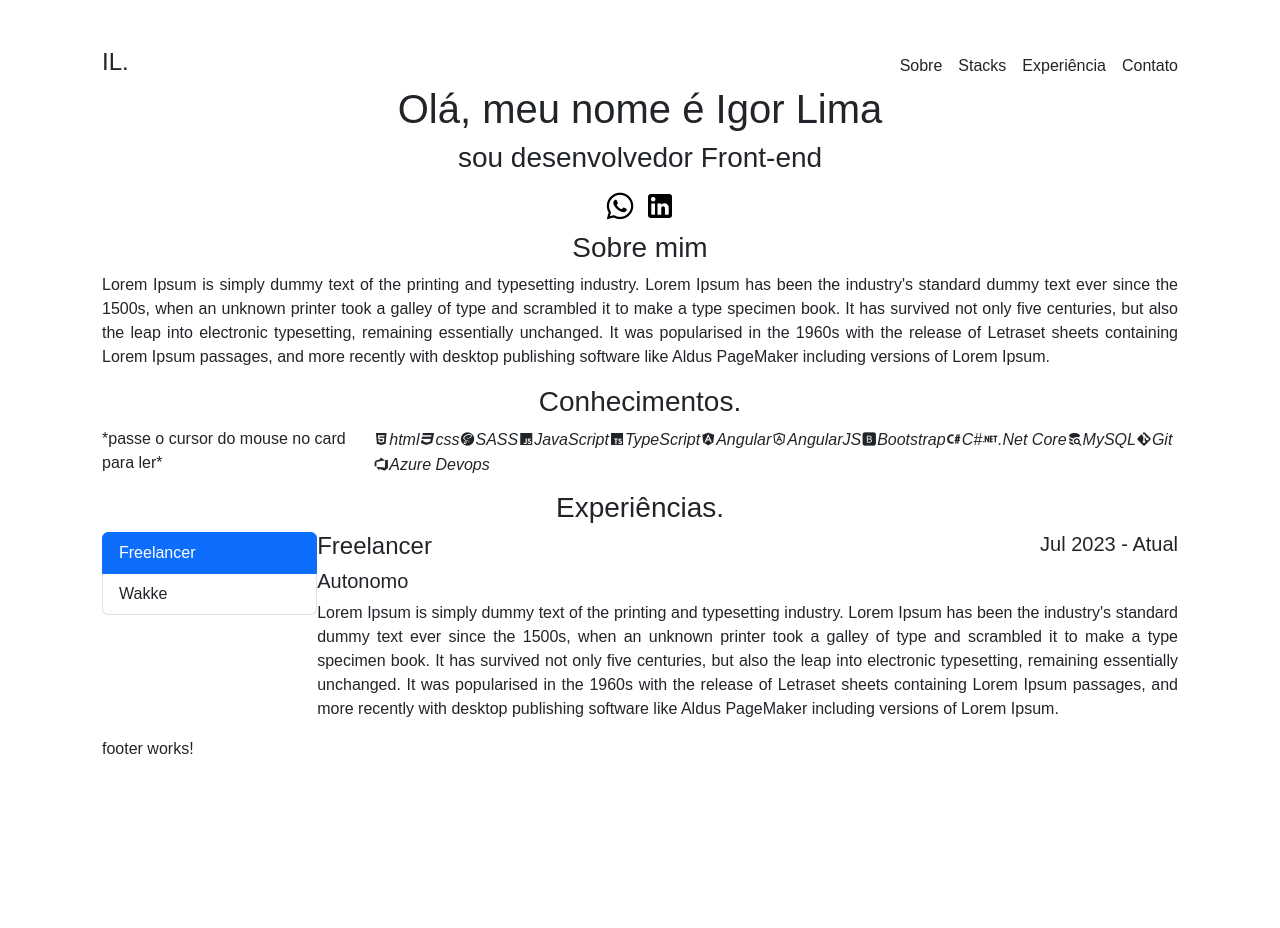
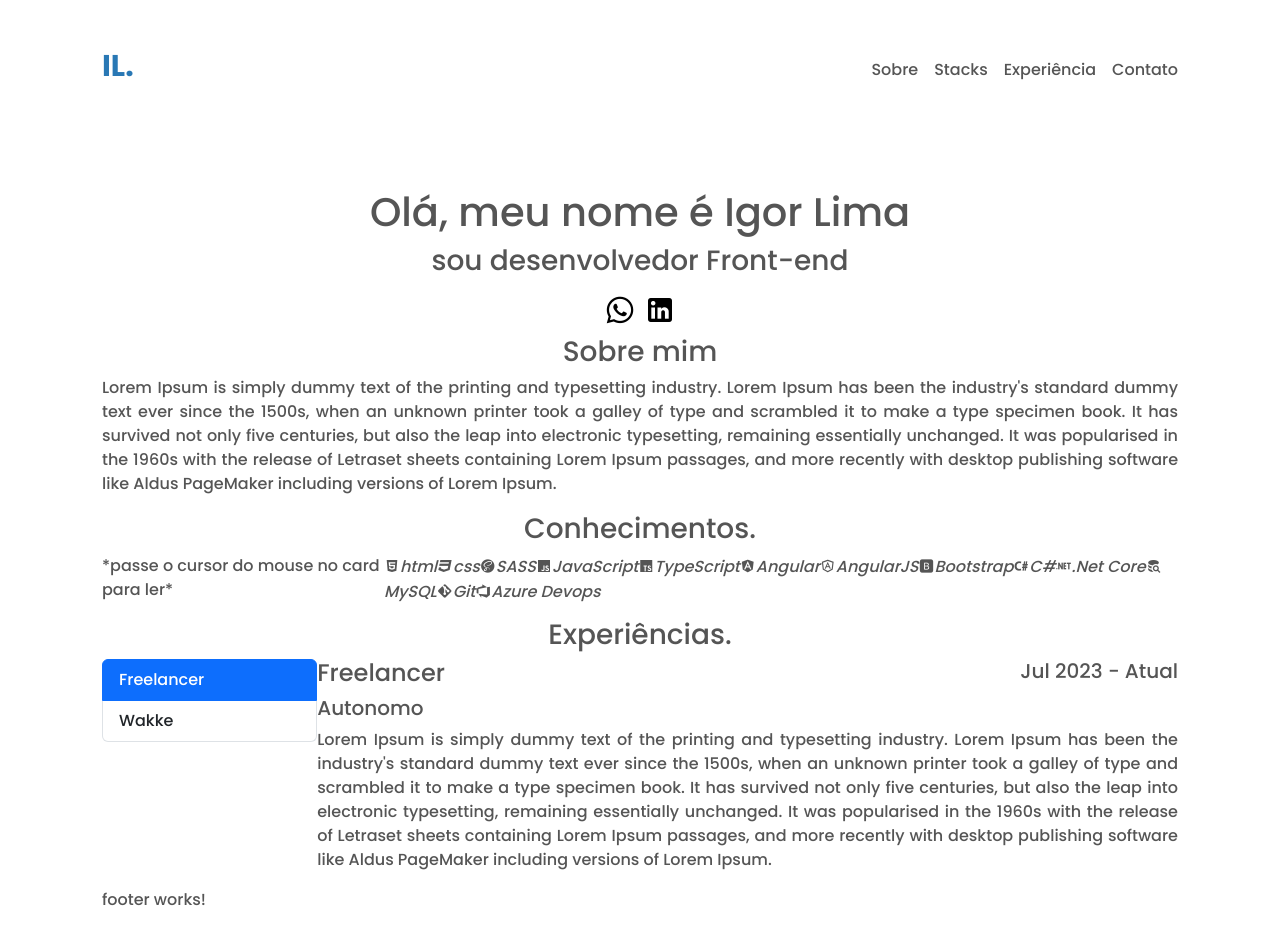
Before and after one commit to eaiigor/portifolio-igor-lima, an Angular app: page / in a window 1280 px wide. Before the commit the page ends 800 px from the top, so only its background shows below. Built offline with nearby package versions, Linux system fonts and the light colour scheme.

Commit message:
Inicio estilização

```diff
--- a/src/app/components/header/header.component.html
+++ b/src/app/components/header/header.component.html
@@ -1,6 +1,6 @@
 <div class="d-flex align-items-center justify-content-between mt-5">
     <div>
-        <h4>IL.</h4>
+        <h4 class="header__logo">IL.</h4>
     </div>
     <div class="d-flex gap-3">
         <div>
--- a/src/app/components/header/header.component.scss
+++ b/src/app/components/header/header.component.scss
@@ -0,0 +1,5 @@
+.header__logo {
+    font-weight: 700;
+    color: #2978b5;
+    font-size: 30px;
+}
--- a/src/app/components/hello/hello.component.html
+++ b/src/app/components/hello/hello.component.html
@@ -1,4 +1,4 @@
-<div class="d-flex flex-column justify-content-between align-items-center">
+<div class="d-flex flex-column justify-content-between align-items-center hello__mt-6">
     <h1>Olá, meu nome é Igor Lima</h1>
     <h3>sou desenvolvedor Front-end</h3>
     <div class="d-flex gap-2">
--- a/src/app/components/hello/hello.component.scss
+++ b/src/app/components/hello/hello.component.scss
@@ -2,3 +2,7 @@
     font-size: 32px;
     color: black;
 }
+
+.hello__mt-6 {
+    margin-top: 6rem;
+}
--- a/src/index.html
+++ b/src/index.html
@@ -8,6 +8,9 @@
   <link rel="icon" type="image/x-icon" href="favicon.ico">
   <link href="https://cdn.jsdelivr.net/npm/@mdi/font/css/materialdesignicons.min.css" rel="stylesheet">
   <link href="https://cdn.jsdelivr.net/npm/bootstrap@5.3.2/dist/css/bootstrap.min.css" rel="stylesheet" integrity="sha384-T3c6CoIi6uLrA9TneNEoa7RxnatzjcDSCmG1MXxSR1GAsXEV/Dwwykc2MPK8M2HN" crossorigin="anonymous">
+  <link rel="preconnect" href="https://fonts.googleapis.com">
+  <link rel="preconnect" href="https://fonts.gstatic.com" crossorigin>
+  <link href="https://fonts.googleapis.com/css2?family=Poppins:wght@300;400;500;700&display=swap" rel="stylesheet">
 </head>
 <script src="https://cdn.jsdelivr.net/npm/bootstrap@5.3.2/dist/js/bootstrap.bundle.min.js" integrity="sha384-C6RzsynM9kWDrMNeT87bh95OGNyZPhcTNXj1NW7RuBCsyN/o0jlpcV8Qyq46cDfL" crossorigin="anonymous"></script>
 <body>
--- a/src/styles.scss
+++ b/src/styles.scss
@@ -5,5 +5,7 @@
 }
 
 body {
-    font-family: Arial, Helvetica, sans-serif;
+    font-family: 'Poppins', sans-serif !important;
+    font-weight: 500;
+    color: #555;
 }
```
